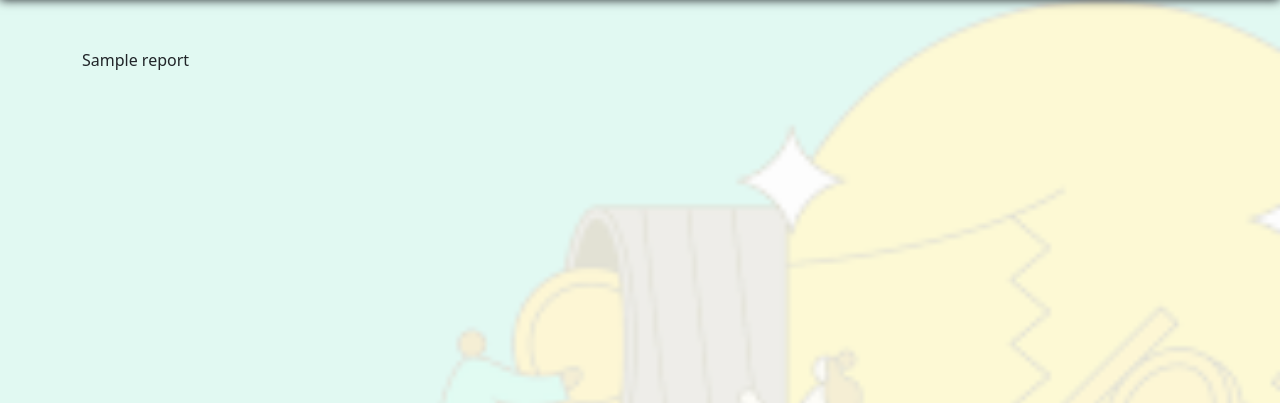
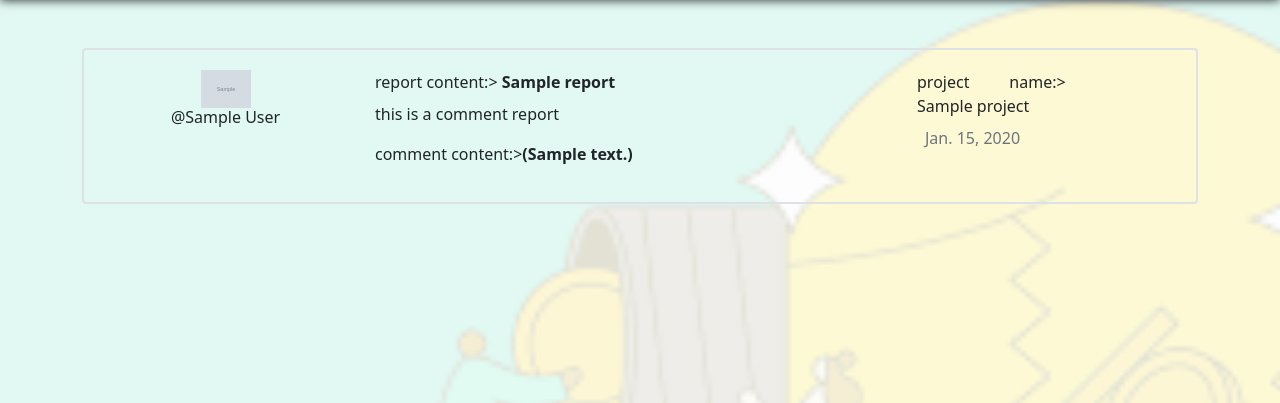
Before and after one commit to MoustafaAscoura/CrowdFunder, a Django app: template CrowdFunder/Feedback/templates/reports/reports_list.html in a window 1280 px wide. Shown: the part 56-459 px from the top of the page. Run offline with Django 4.2, Linux system fonts and the light colour scheme; the template is opened without the code that fills it: most values are stand-ins (such as "Sample title", 1, 10 or a date in 2020); grey boxes marked "Sample" are stand-in pictures; some libraries are stand-ins or nearby versions.

Commit message:
adding repots page view

```diff
--- a/CrowdFunder/Feedback/templates/reports/reports_list.html
+++ b/CrowdFunder/Feedback/templates/reports/reports_list.html
@@ -1,15 +1,49 @@
 {% extends "home/base.html" %}
+<div style="align-self: center;  box-sizing: border-box;"></div>
+{% block content %}
 
-{% block content %}
 <br>
 
     <div class="container mt-2 mb-5">
 
         {% for report in reports %}
 
-        <div>{{report}}</div>
+        <div class="comment-card border border-muted border-2 rounded mb-2 justify-content-between">
+            <div class="row m-1  p-3 ps-1">
+                <div class="col-3 text-center ps-2" style="overflow: hidden;">
+                    <a href="{% url 'profile' pk=report.user.id %}" class="text-decoration-none">
+                        <img style="width: 50px;" src="{{report.user.get_profile_picture}}" alt="">
+                        <h6 class="m-0  text-dark">@{{report.user.full_name}}</h6>
+                    </a>
+                </div>
+
+                <div class="col-6 ">
+
+
+                        <p class="mb-2 pe-2 text-justify" style="text-align: justify;">
+                            report content:> <strong> {{report}}  </strong></p>
+                        {% if report.comment%}
+                        <p class="">this is a comment report </p>
+                        <p>comment content:><strong>({{report.comment.content}})</strong></p>
+                        {%endif%}
+
+
+
+                </div>
+                <div class="col-2 me-2 ">
+
+
+                        <p class="mb-2 pe-2 text-justify" style="text-align: justify;">project name:> {{report.project}}</p>
+                        <p class="text-muted m-0"><i class="fa-regular fa-clock me-2"></i>{{report.created_at.date}}</p>
+
+
+
+                </div>
+            </div>
+       </div>
 
         {% endfor %}
      </div>
 
 {% endblock %}
+</div>
```
